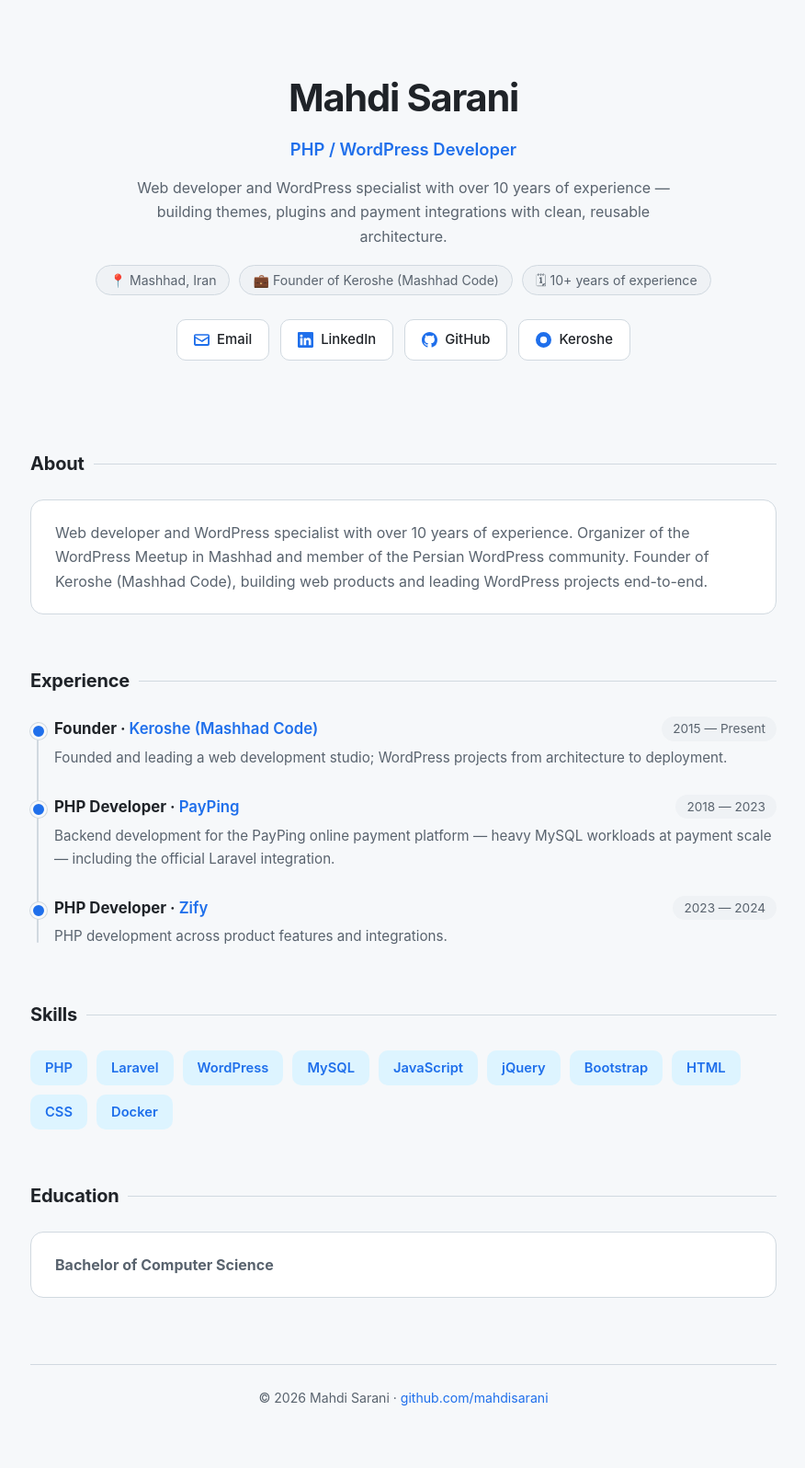
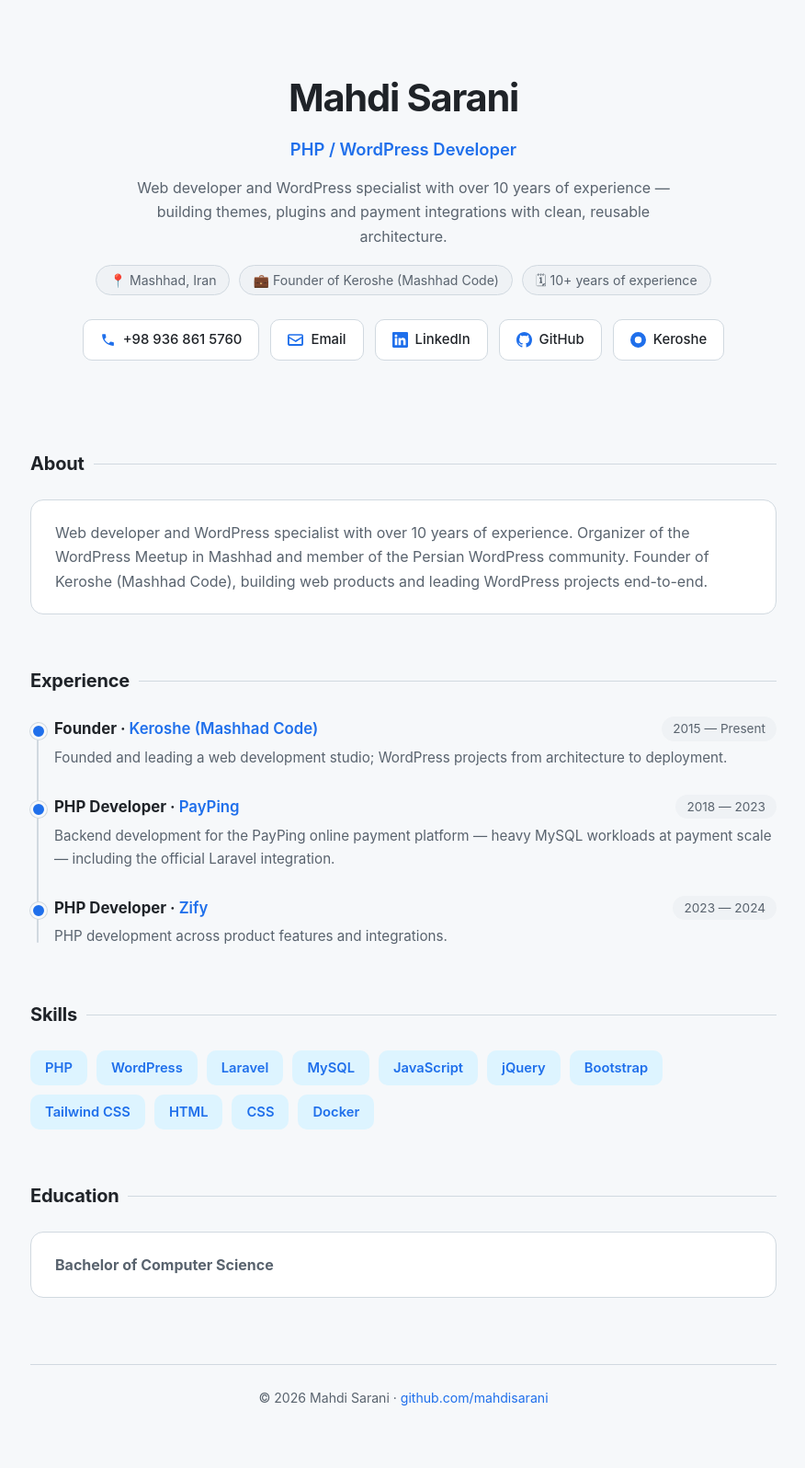
Before and after one commit to mahdisarani/mahdisarani.github.io, a Jekyll site: the page index.html, which Jekyll copies as it is, in a window 1280 px wide. Shown: the whole page at 92% size, without its empty margins (201-1077 px from the left). Built offline with Jekyll 4.4.1, drawn with Linux system fonts in a browser that asks for light colours.

Commit message:
Add phone contact, reorder skills, add Tailwind

```diff
--- a/index.html
+++ b/index.html
@@ -135,6 +135,10 @@
       <span class="chip">🗓 10+ years of experience</span>
     </div>
     <div class="contact">
+      <a class="btn" href="tel:+989368615760">
+        <svg viewBox="0 0 24 24"><path d="M6.62 10.79c1.44 2.83 3.76 5.14 6.59 6.59l2.2-2.2c.27-.27.67-.36 1.02-.24 1.12.37 2.33.57 3.57.57.55 0 1 .45 1 1V20c0 .55-.45 1-1 1-9.39 0-17-7.61-17-17 0-.55.45-1 1-1h3.5c.55 0 1 .45 1 1 0 1.25.2 2.45.57 3.57.11.35.03.74-.25 1.02l-2.2 2.2z"/></svg>
+        +98 936 861 5760
+      </a>
       <a class="btn" href="mailto:mahdisarani1995@gmail.com">
         <svg viewBox="0 0 16 16"><path d="M1.75 2A1.75 1.75 0 0 0 0 3.75v8.5C0 13.216.784 14 1.75 14h12.5A1.75 1.75 0 0 0 16 12.25v-8.5A1.75 1.75 0 0 0 14.25 2H1.75ZM1.5 3.75a.25.25 0 0 1 .25-.25h12.5a.25.25 0 0 1 .25.25v.85l-6.5 3.9-6.5-3.9V3.75Zm12.5 8.5h-12a.25.25 0 0 1-.25-.25V6.4l6.24 3.74a.75.75 0 0 0 .77 0L14.25 6.4v5.6a.25.25 0 0 1-.25.25Z"/></svg>
         Email
@@ -191,12 +195,13 @@
     <h2>Skills</h2>
     <div class="skills">
       <span class="skill">PHP</span>
+      <span class="skill">WordPress</span>
       <span class="skill">Laravel</span>
-      <span class="skill">WordPress</span>
       <span class="skill">MySQL</span>
       <span class="skill">JavaScript</span>
       <span class="skill">jQuery</span>
       <span class="skill">Bootstrap</span>
+      <span class="skill">Tailwind CSS</span>
       <span class="skill">HTML</span>
       <span class="skill">CSS</span>
       <span class="skill">Docker</span>
```
